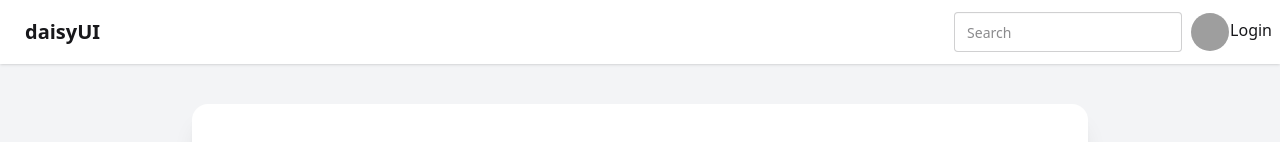
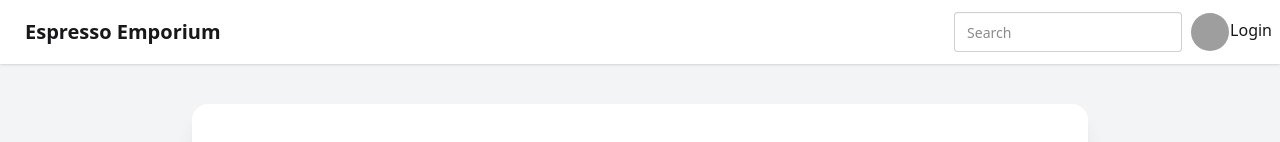
Before and after one commit to shahariarshawon/Espresso-Emporium-Client, a React (Vite) app: page /add-coffee in a window 1280 px wide. Shown: the top 142 px of the page. Built offline with nearby package versions, Linux system fonts and the light colour scheme; grey boxes are pictures that could not be loaded.

Commit message:
new testing  commit from the laptop

```diff
--- a/src/Components/Navbar/Navbar.jsx
+++ b/src/Components/Navbar/Navbar.jsx
@@ -6,7 +6,7 @@
         <div>
             <div className="navbar bg-base-100 shadow-sm">
   <div className="flex-1">
-    <a className="btn btn-ghost text-xl">daisyUI</a>
+    <a className="btn btn-ghost text-xl">Espresso Emporium</a>
   </div>
   <div className="flex gap-2">
     <input type="text" placeholder="Search" className="input input-bordered w-24 md:w-auto" />
```
